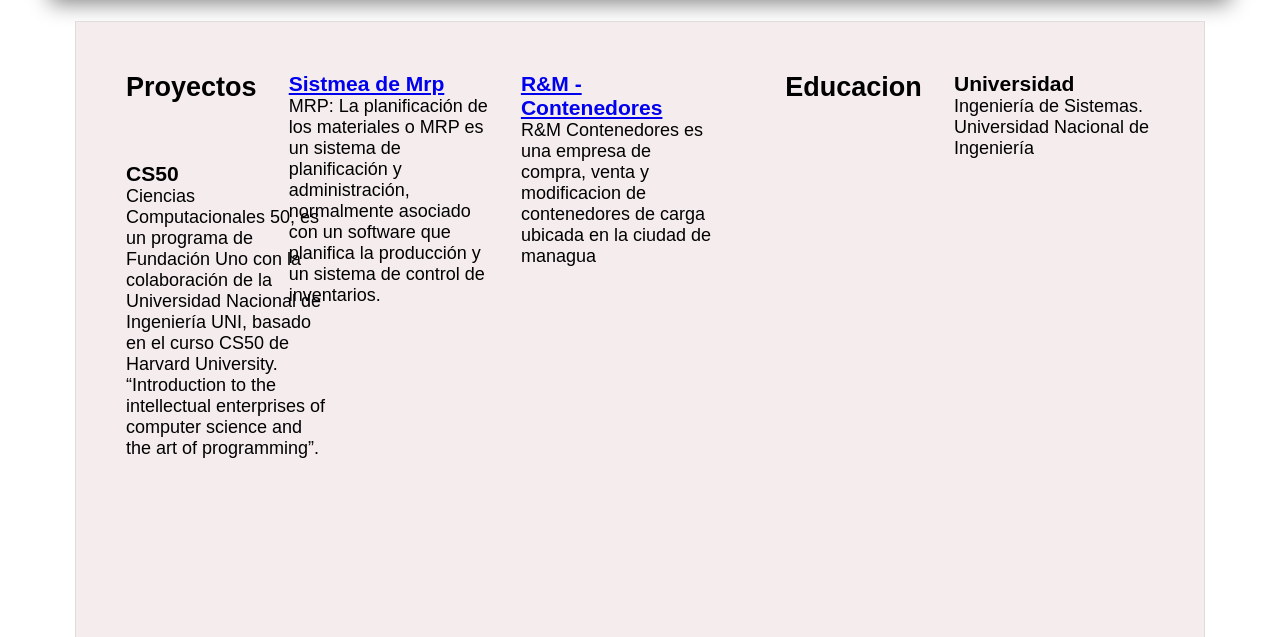
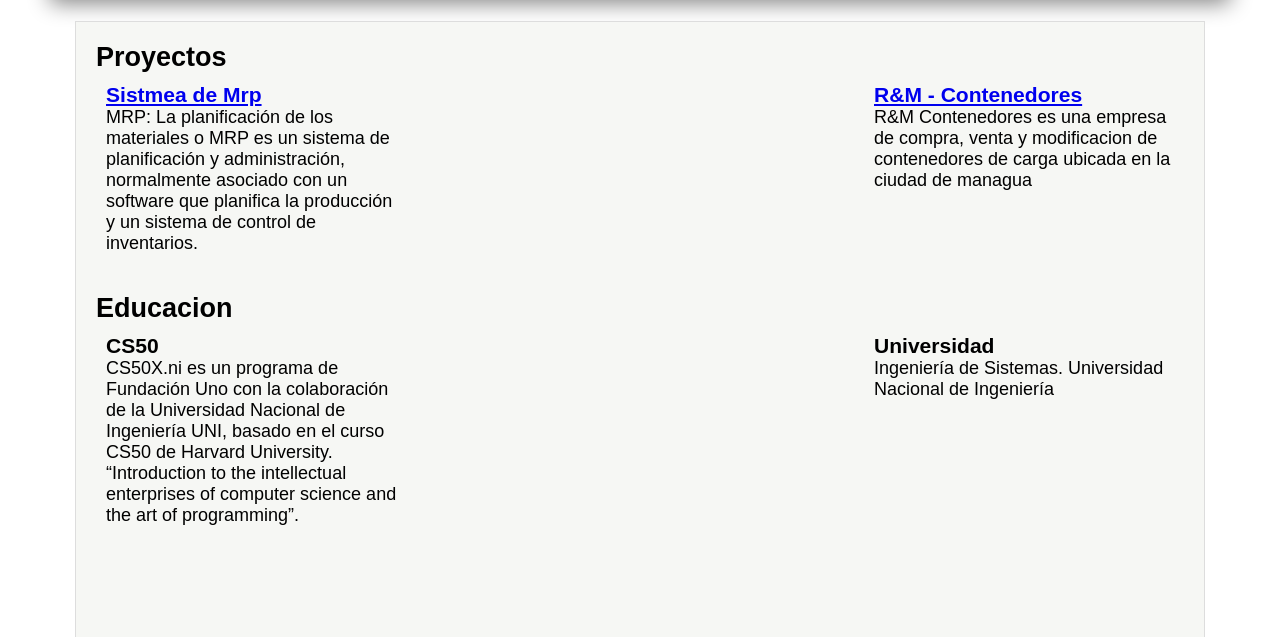
Before and after one commit to themuerte/cs50w-project0, a website: page portfolio.html in a window 1280 px wide. Shown: the part 163-800 px from the top of the page. Drawn offline with Linux system fonts and the light colour scheme.

Commit message:
🎉 finished

```diff
--- a/portfolio.html
+++ b/portfolio.html
@@ -4,7 +4,7 @@
     <meta charset="UTF-8">
     <meta http-equiv="X-UA-Compatible" content="IE=edge">
     <meta name="viewport" content="width=device-width, initial-scale=1.0">
-    <title>Portafolio</title>
+    <title>themu3rte Home pages </title>
     <link rel="stylesheet" href="styles/style.css">
 </head>
 <body>
@@ -34,8 +34,9 @@
     </header>
 
    <div id="contenido">
-       <div class="flex_container">
-           <h2>Proyectos</h2>
+
+        <h2 class="h2_portafolio">Proyectos</h2>
+        <div class="flex_container">
 
             <div class="content">
                 <h3><a href="https://github.com/themuerte/sistema_mrp" target="__blank">Sistmea de Mrp</a></h3>
@@ -45,16 +46,19 @@
                 <h3><a href="https://github.com/themuerte/R-M-Contenedores" target="__blank">R&M - Contenedores</a></h3>
                 <p>R&M Contenedores es una empresa de compra, venta y modificacion de contenedores de carga ubicada en la ciudad de managua</p>
             </div>
-            <br>
-            <h2>Educacion</h2>
+        </div>
+
+        <h2 class="h2_portafolio">Educacion</h2>
+        <div class="flex_container">
+            <div class="content">
+                <h3>CS50</h3>
+                <p>CS50X.ni es un programa de Fundación Uno con la colaboración de la Universidad Nacional de Ingeniería UNI, basado en el curso CS50 de Harvard University. “Introduction to the intellectual enterprises of computer science and the art of programming”. </p>
+            </div>
             <div class="content">
                 <h3>Universidad</h3>
                 <p>Ingeniería de Sistemas. Universidad Nacional de Ingeniería </p>
             </div>
-            <div class="content">
-                <h3>CS50</h3>
-                <p>Ciencias Computacionales 50, es un programa de Fundación Uno con la colaboración de la Universidad Nacional de Ingeniería UNI, basado en el curso CS50 de Harvard University. “Introduction to the intellectual enterprises of computer science and the art of programming”. </p>
-            </div>
+
        </div>
    </div>
 
--- a/styles/style.scss
+++ b/styles/style.scss
@@ -62,7 +62,7 @@
             }
         }
     }
-    //efecto 3d pendiente de revision
+    //efecto 3d
     #barra{
         width: 92vw;
         margin: 0 auto;
@@ -99,7 +99,7 @@
     margin-bottom: 30px;
     margin-top: 30px;
 
-    background-color: rgb(245, 237, 237);
+    background-color: rgb(246, 247, 244);
     padding: 20px;
     border: 1px solid #ddd;
 
@@ -120,11 +120,11 @@
         display: flex;
         flex-flow: row wrap;
         justify-content: space-between;
-        padding: 30px;
+        padding: 10px;
 
         .content{
-            width: 200px;
-            height: 90px;
+            width: 300px;
+            height: 200px;
             text-align: left;
 
             .img_redes{
@@ -134,6 +134,10 @@
 
             #h3_tabla{
                 text-align: center;
+            }
+
+            .h2_portafolio{
+                text-align: start;
             }
 
             #content_tabla{
@@ -171,12 +175,12 @@
 
 @media screen and (max-width: 826px) {
     #contenido{
-        height: 900px;
+        height: 950px;
     }
 
     .flex_container{
         padding: 5px;
-        height: 500px;
+        height: 400px;
         flex-flow: row wrap;
         justify-content: start;
     }
```
Also changed, not shown: contact.html (+1 -1 lines), index.html (+1 -1 lines), resdes.html (+1 -1 lines), styles/style.css, 1 other file.
